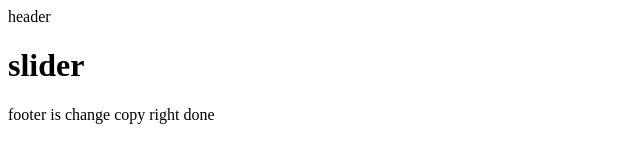
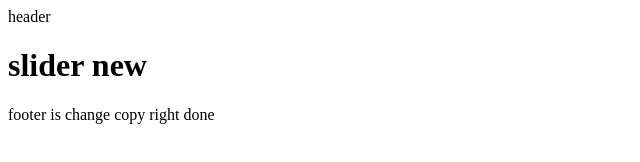
Before and after one commit to Diana8282/gitPractis, a plain HTML site: page index.html in a window 1280 px wide. Shown: the full height of the page, 0-640 px from the left. Drawn offline with Linux system fonts and the light colour scheme.

Commit message:
slider ew update

```diff
--- a/index.html
+++ b/index.html
@@ -11,7 +11,7 @@
         header
     </header>
     <div class="slider">
-       <h1>slider</h1>
+       <h1>slider new </h1>
     </div>
     <footer>
         <p>footer is change copy right done</p>
```
